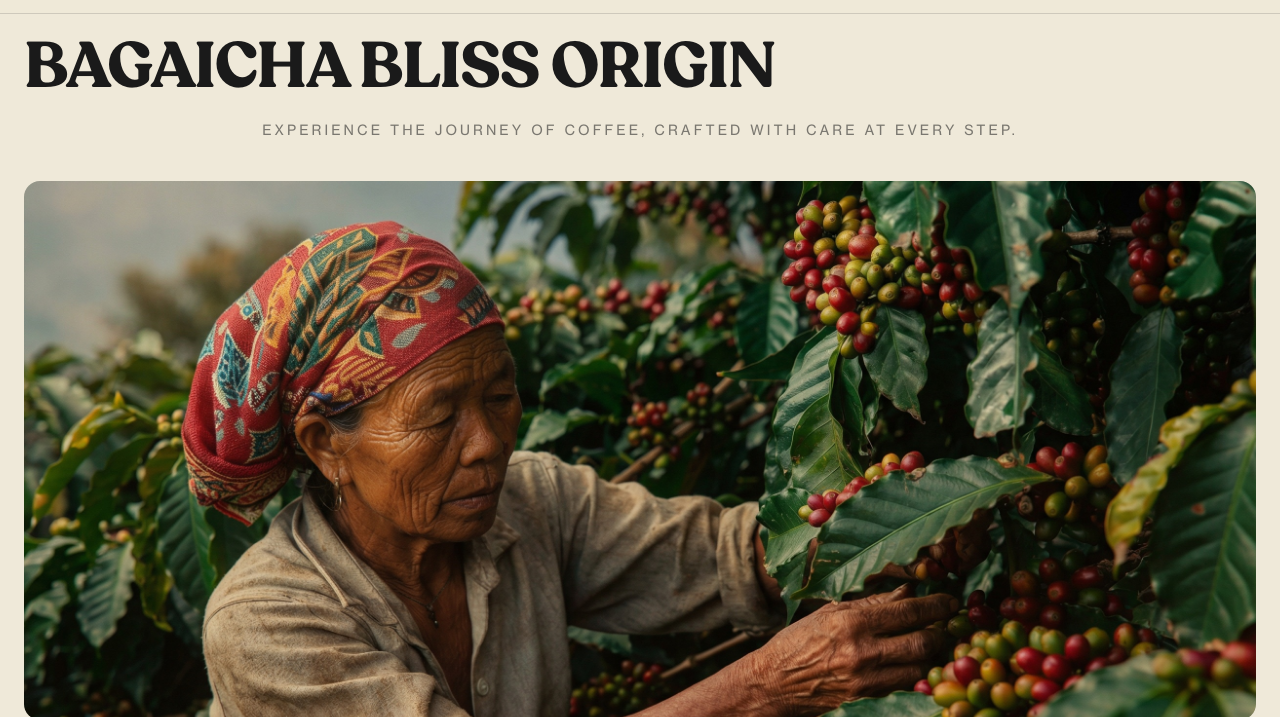
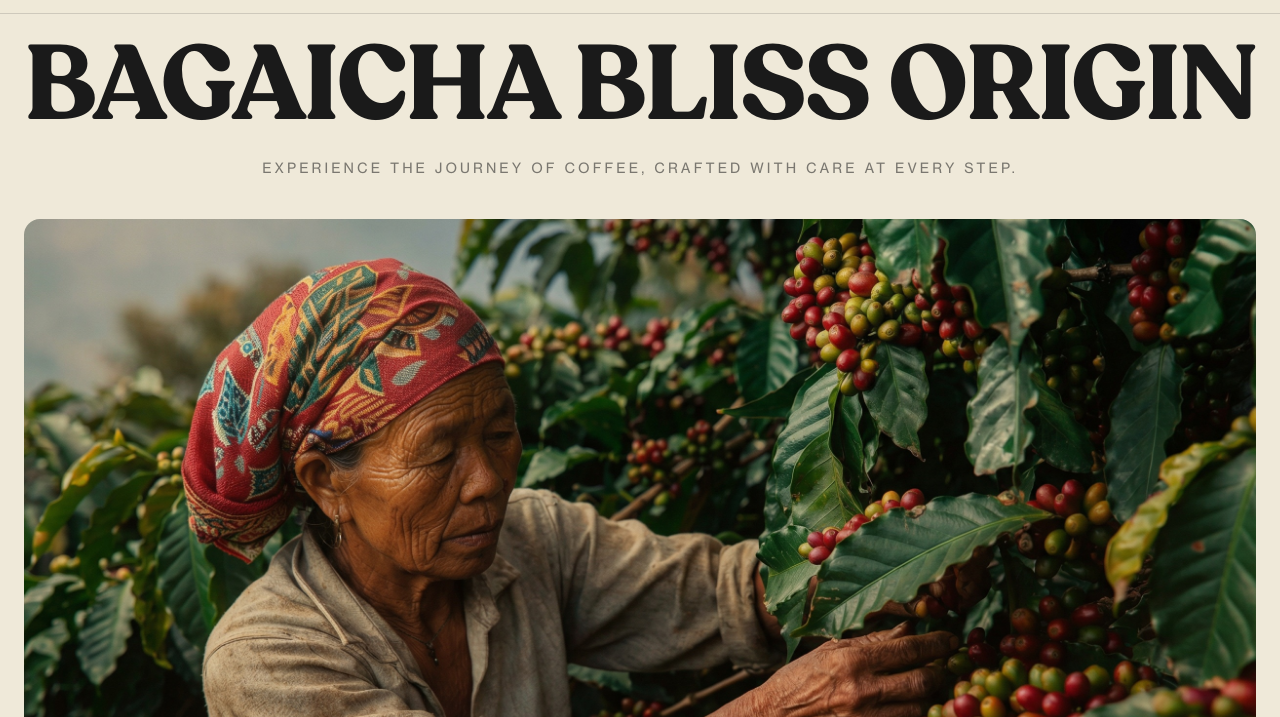
Before and after one commit to KiranSharma7/Bagaicha-Bills, a plain HTML site: page index.html in a window 1280 px wide. Shown: the part 83-800 px from the top of the page. Drawn offline with nearby package versions, Linux system fonts and the light colour scheme; a web font is replaced by a local one.

Commit message:
Fix defer breaking lucide icons and headline font-fit
- Remove defer from Tailwind/Lucide scripts (inline script depends on them)
- Add window load listener for headline refit after fonts fully load
- Recalculate timeline lines after fonts ready

Co-Authored-By: Claude Sonnet 4.6 <noreply@anthropic.com>

```diff
--- a/index.html
+++ b/index.html
@@ -2,8 +2,8 @@
     <meta charset="UTF-8">
     <meta name="viewport" content="width=device-width, initial-scale=1.0">
     <title>Bagaicha Bliss | Origin</title>
-    <script src="https://cdn.tailwindcss.com" defer></script>
-    <script src="https://unpkg.com/lucide@latest" defer></script>
+    <script src="https://cdn.tailwindcss.com"></script>
+    <script src="https://unpkg.com/lucide@latest"></script>
     <style>
       @font-face { font-family: 'Recoleta'; src: url('Fonts/Recoleta/fonnts.com-recoleta-thin.otf') format('opentype'); font-weight: 100; font-style: normal; }
       @font-face { font-family: 'Recoleta'; src: url('Fonts/Recoleta/fonnts.com-recoleta-light.otf') format('opentype'); font-weight: 300; font-style: normal; }
@@ -518,7 +518,8 @@
         h.style.fontSize = lo + 'px';
       }
       fitHeadline();
-      document.fonts.ready.then(fitHeadline);
+      document.fonts.ready.then(function() { fitHeadline(); drawTimelineLine(); });
+      window.addEventListener('load', fitHeadline);
       window.addEventListener('resize', fitHeadline);
 
       // Draw separate dashed diagonal lines between each step pair
```
